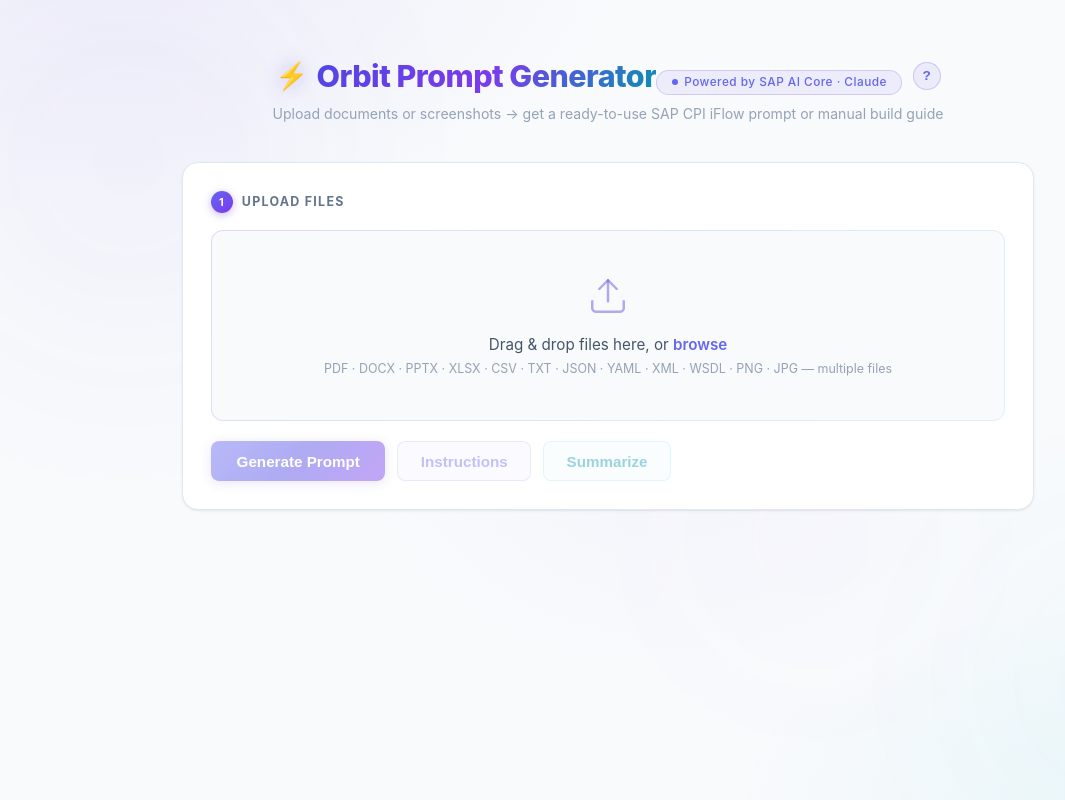
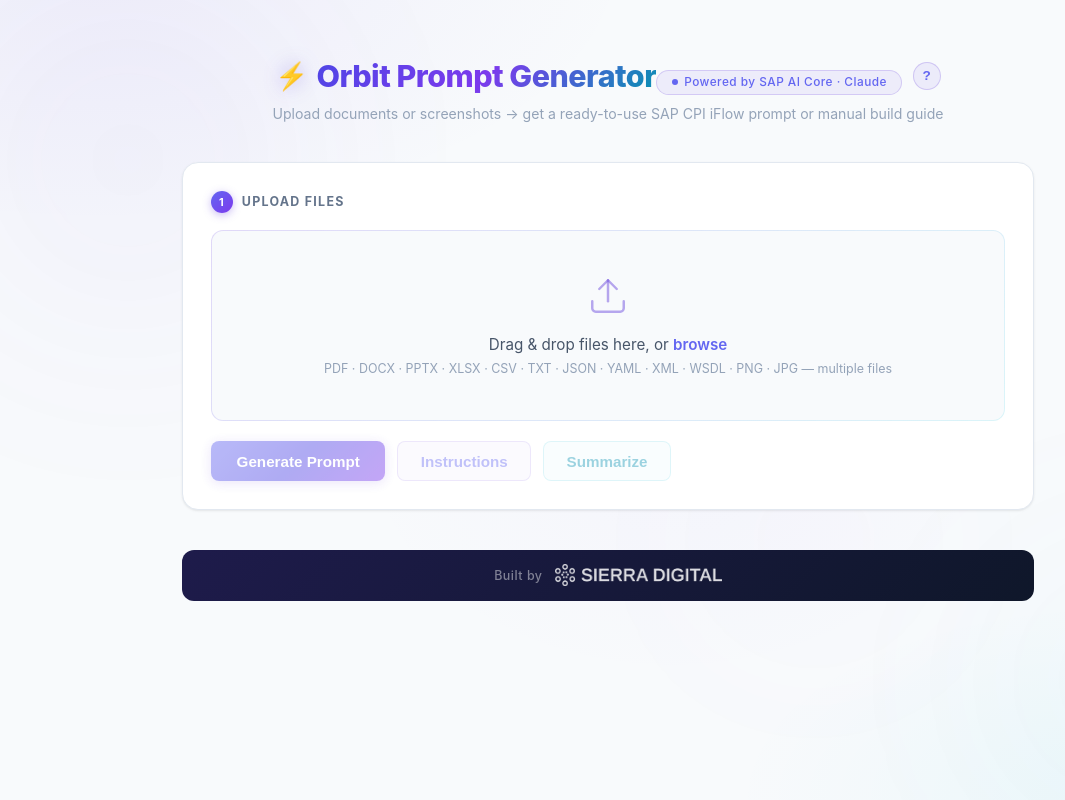
Before and after one commit to Prem2110/iflow-prompt-creator, a React (Vite) app in the folder frontend/: page / in a window 1280 px wide. Shown: the whole page, without its empty margins (32-1097 px from the left). Built offline with nearby package versions, Linux system fonts and the light colour scheme.

Commit message:
Add Sierra Digital logo: assets folder + branded footer strip

```diff
--- a/frontend/src/App.jsx
+++ b/frontend/src/App.jsx
@@ -4,6 +4,7 @@
 import InstructionsOutput from "./components/InstructionsOutput.jsx";
 import ProgressSteps from "./components/ProgressSteps.jsx";
 import HelpModal from "./components/HelpModal.jsx";
+import sierraLogo from "./assets/logosierra.png";
 import styles from "./App.module.css";
 
 export default function App() {
@@ -303,6 +304,10 @@
           </section>
         )}
       </main>
+      <footer className={styles.footer}>
+        <span className={styles.footerText}>Built by</span>
+        <img src={sierraLogo} alt="Sierra Digital" className={styles.footerLogo} />
+      </footer>
     </div>
   );
 }
--- a/frontend/src/App.module.css
+++ b/frontend/src/App.module.css
@@ -393,6 +393,37 @@
   animation: spin 0.7s linear infinite;
 }
 
+/* Footer */
+.footer {
+  display: flex;
+  align-items: center;
+  justify-content: center;
+  gap: 0.75rem;
+  margin-top: 2.5rem;
+  padding: 0.9rem 1.5rem;
+  background: linear-gradient(135deg, #1e1b4b, #0f172a);
+  border-radius: 12px;
+  position: relative;
+  z-index: 1;
+}
+
+.footerText {
+  font-size: 0.78rem;
+  font-weight: 500;
+  color: rgba(255, 255, 255, 0.45);
+  letter-spacing: 0.04em;
+  white-space: nowrap;
+}
+
+.footerLogo {
+  height: 22px;
+  width: auto;
+  opacity: 0.85;
+  transition: opacity 0.15s;
+}
+
+.footer:hover .footerLogo { opacity: 1; }
+
 /* Disclaimer */
 .disclaimer {
   display: flex;
```
Also changed, not shown: frontend/src/assets/logosierra.png (added).
